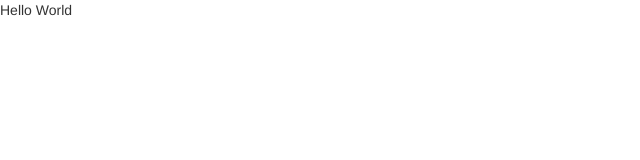
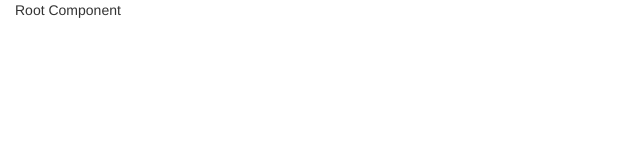
Before and after one commit to djtsai/studio-ghibli-ui, a React app: page / in a window 1280 px wide. Shown: the top 160 px of the page, without its empty margins (0-640 px from the left). Built offline with nearby package versions, Linux system fonts and the light colour scheme.

Commit message:
Set up root route

```diff
--- a/src/containers/GhibliApp.jsx
+++ b/src/containers/GhibliApp.jsx
@@ -1,9 +1,16 @@
 import React from 'react'
+import Grid from 'react-bootstrap/lib/Grid'
+import { Switch, Route } from 'react-router-dom'
+import Root from './Root'
 
 class GhibliApp extends React.Component {
     render() {
         return (
-            <div>Hello World</div>
+            <Grid className="ghibli-container" fluid={true}>
+                <Switch>
+                    <Route exact path="/" component={Root}/>
+                </Switch>
+            </Grid>
         )
     }
 }
--- /dev/null
+++ b/src/containers/Root/index.jsx
@@ -0,0 +1,11 @@
+import React from 'react'
+
+class Root extends React.Component {
+    render() {
+        return (
+            <div>Root Component</div>
+        )
+    }
+}
+
+export default Root
```
